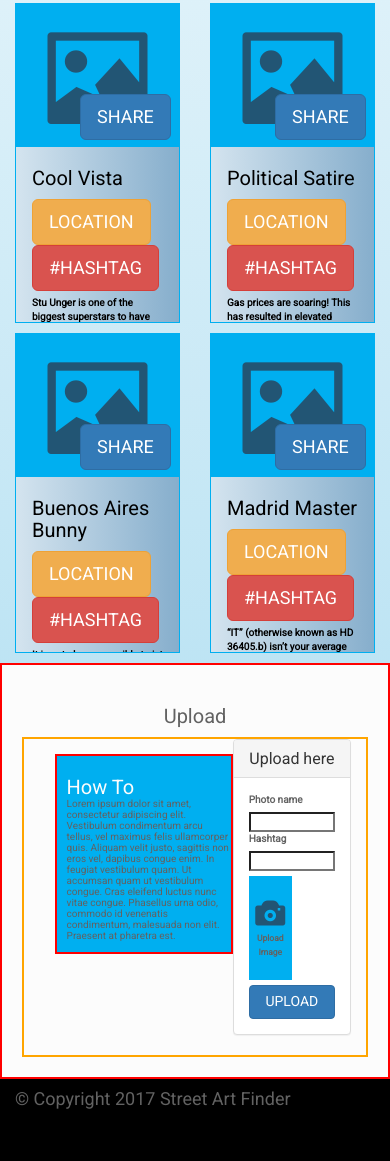
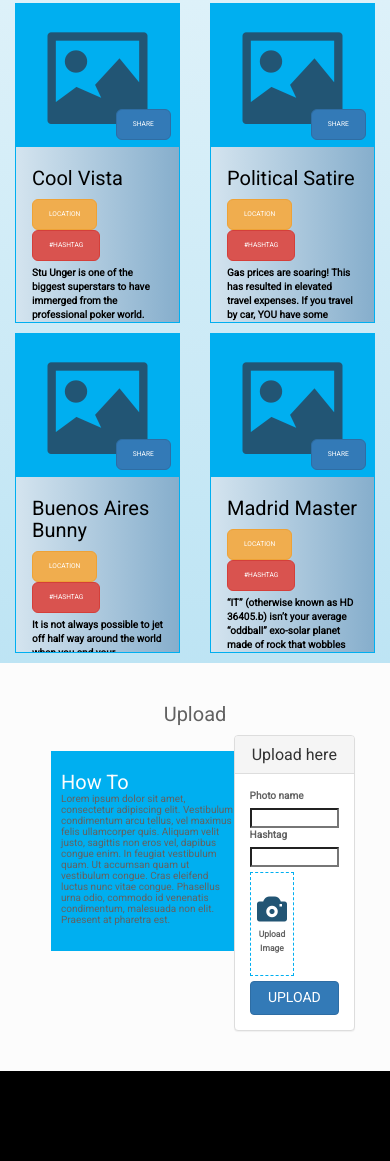
Before and after one commit to Avi8tor99/bootstrap_WebApp, a plain HTML site: page index.html in a window 390 px wide. Shown: the part 679-1840 px from the top of the page. Drawn offline with nearby package versions, Linux system fonts and the light colour scheme; files whose address does not match are found by name.

Commit message:
finished mobile

```diff
--- a/index.html
+++ b/index.html
@@ -42,7 +42,7 @@
 				</a>
 			</div> <!-- end logo  -->
 
-			<div class="box top-buffer" >
+			<div class="box top-buffer20" >
 				<span class="glyphicon glyphicon-user circle" ></span>
 				<h2>Username</h2>
 			</div>
@@ -103,12 +103,12 @@
 			</section> <!--end of section1-->
 
 		</div> <!--end of row2-->
-		<div class="row top-buffer" >
+		<div class="row top-buffer20" >
 			<article class="col-xs-6 col-sm-6 col-md-6" >
 				<div class="article-content-box" >
 					<header class="box">
 						<span class="glyphicon glyphicon-picture"></span>
-						<button type="button" class="btn btn-primary btn-lg " data-toggle="modal" data-toggle="modal" data-target="#myModal">Share</button>
+						<button type="button" class="btn btn-primary btn-responsive " data-toggle="modal" data-toggle="modal" data-target="#myModal">Share</button>
 					</header>
 
 					<div class="article-body">
@@ -128,7 +128,7 @@
 				<div class="article-content-box">
 					<header class="box">
 						<span class="glyphicon glyphicon-picture"></span>
-						<button type="button" class="btn btn-primary btn-lg">Share</button>
+						<button type="button" class="btn btn-primary btn-responsive ">Share</button>
 					</header>
 
 					<div class="article-body">
@@ -148,7 +148,7 @@
 				<div class="article-content-box">
 					<header class="box">
 						<span class="glyphicon glyphicon-picture"></span>
-						<button type="button" class="btn btn-primary btn-lg">Share</button>
+						<button type="button" class="btn btn-primary btn-responsive ">Share</button>
 					</header>
 
 					<div class="article-body">
@@ -168,7 +168,7 @@
 				<div class="article-content-box">
 					<header class="box">
 						<span class="glyphicon glyphicon-picture"></span>
-						<button type="button" class="btn btn-primary btn-lg">Share</button>
+						<button type="button" class="btn btn-primary btn-responsive ">Share</button>
 					</header>
 
 					<div class="article-body">
@@ -255,7 +255,7 @@
 	</article>
     <footer>
 		<div class="container">
-		<h4>&copy; Copyright 2017 Street Art Finder</h4>
+			<h4 class="top-buffer40">&copy; Copyright 2017 Street Art Finder</h4>
 		</div>
 
 	</footer>
--- a/styles/scss/custom/_base.scss
+++ b/styles/scss/custom/_base.scss
@@ -39,7 +39,6 @@ textarea {
 @media (min-width: 480px) and (max-width: 960px) {
   .btn-responsive {
     padding:4px 9px;
-    //font-size:90%;
     line-height: 1.2;
   }
   @include  responsive-fonts($base-font-size / 1.14);
@@ -48,7 +47,6 @@ textarea {
 @media (min-width: 320px) and (max-width: 480px) {
   .btn-responsive {
     padding:4px 9px;
-    //font-size:80%;
     line-height: 1;
   }
 
@@ -60,4 +58,5 @@ textarea {
   @include responsive-fonts($base-font-size / 1.5);
 }
 
-.top-buffer { margin-top:20px; }
+.top-buffer20 { margin-top:20px; }
+.top-buffer40 { margin-top:100px; }
--- a/styles/scss/custom/_buttons.scss
+++ b/styles/scss/custom/_buttons.scss
@@ -1,6 +1,5 @@
 .btn-responsive {
 	padding: 10px 16px;
-    font-size: 18px;
     line-height: 1.33333;
     border-radius: 6px;
-  }
+}
--- a/styles/scss/custom/_mixins.scss
+++ b/styles/scss/custom/_mixins.scss
@@ -17,4 +17,8 @@
 		font-size: $font-size * 1.5
 	}
 
+	.btn-responsive {
+		font-size: $font-size ;
+	}
+
 }
--- a/styles/scss/custom/_sections.scss
+++ b/styles/scss/custom/_sections.scss
@@ -1,5 +1,5 @@
 .upload{
-	border: 2px solid red;
+
 	background-color: $light-color;
 	margin: 0 auto;
 	padding:20px;
@@ -10,14 +10,12 @@
 		flex-flow:row;
 		width: 100%;
 		height: 30%;
-		border: 2px solid orange;
 		//margin:2em;
 
 	}
 
 	.left-content{
 		width: 60%;
-		border: 2px solid red;
 		margin-top: 5%;
 		margin-bottom: 5%;
 		margin-left: 5%;
--- a/styles/scss/custom/_shapes.scss
+++ b/styles/scss/custom/_shapes.scss
@@ -1,5 +1,5 @@
 .box{
-	background:$primary-color;
+	//background:$primary-color;
 	padding:2em;
 	//margin:0 auto;
 	//border:1px solid #eeeeee;
```
Also changed, not shown: styles/custom.css, 1 other file.
